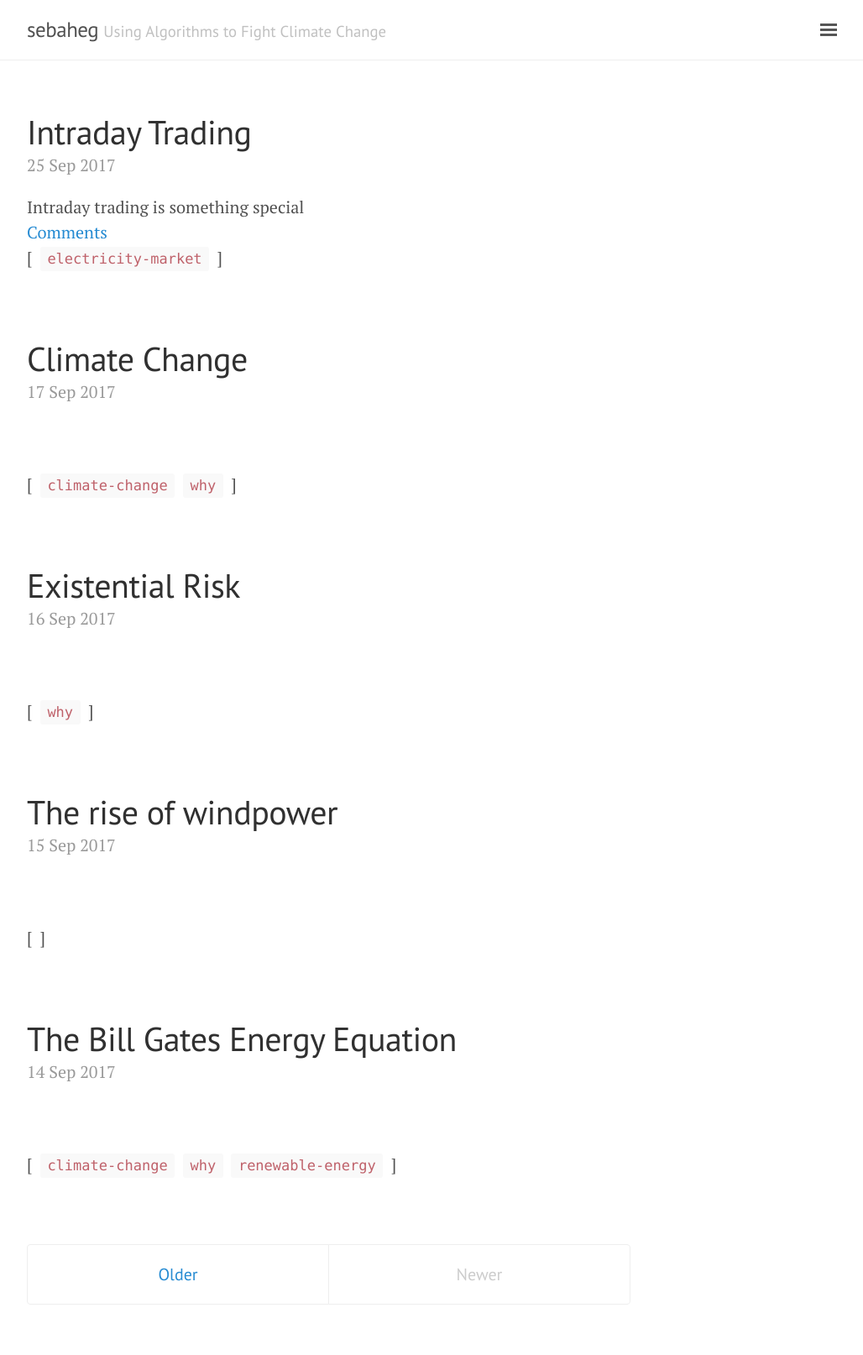
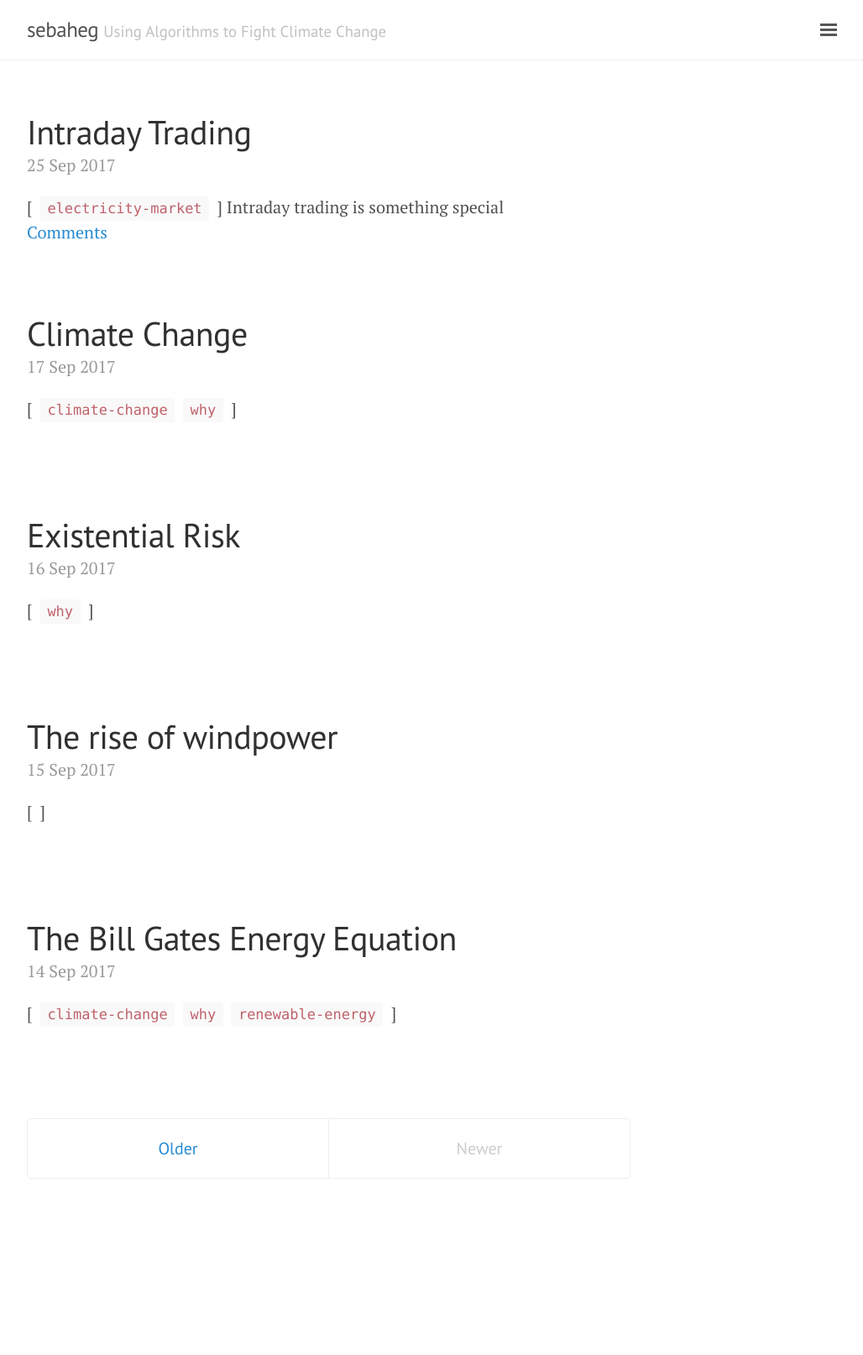
Before and after one commit to sebaheg/sebaheg.github.io, a Jekyll site: the page built from index.html, in a window 1280 px wide. Shown: the whole page at 84% size, without its empty margins (248-1276 px from the left). Built offline with Jekyll 4.4.1, drawn with Linux system fonts in a browser that asks for light colours; the list of posts is cut into pages by our own code; comment, search, counter and statistics services are not loaded; after the commit the page ends 1464 px from its top, so only the background shows below that.

Commit message:
Change layout.

```diff
--- a/index.html
+++ b/index.html
@@ -15,14 +15,6 @@ title: Home
     <!-- Add date and comment counts -->
     <span class="post-date">{{ post.date | date_to_string }}</span>
 
-    {{ post.description }}
-    <br>
-
-    {% if post.comments %}
-      <a href="{{post.url}}#disqus_thread">Comments</a>
-    {% endif %}
-    <br>
-
     <!-- Add tags -->
     <span class="post-tags">
       [&nbsp;
@@ -32,6 +24,14 @@ title: Home
       {% endfor %}
       ]
     </span>
+
+    {{ post.description }}
+    <br>
+
+    {% if post.comments %}
+      <a href="{{post.url}}#disqus_thread">Comments</a>
+    {% endif %}
+    <br>
 
     <!-- add this to include post content in home -->
     <!--{{ post.content }}-->
```
